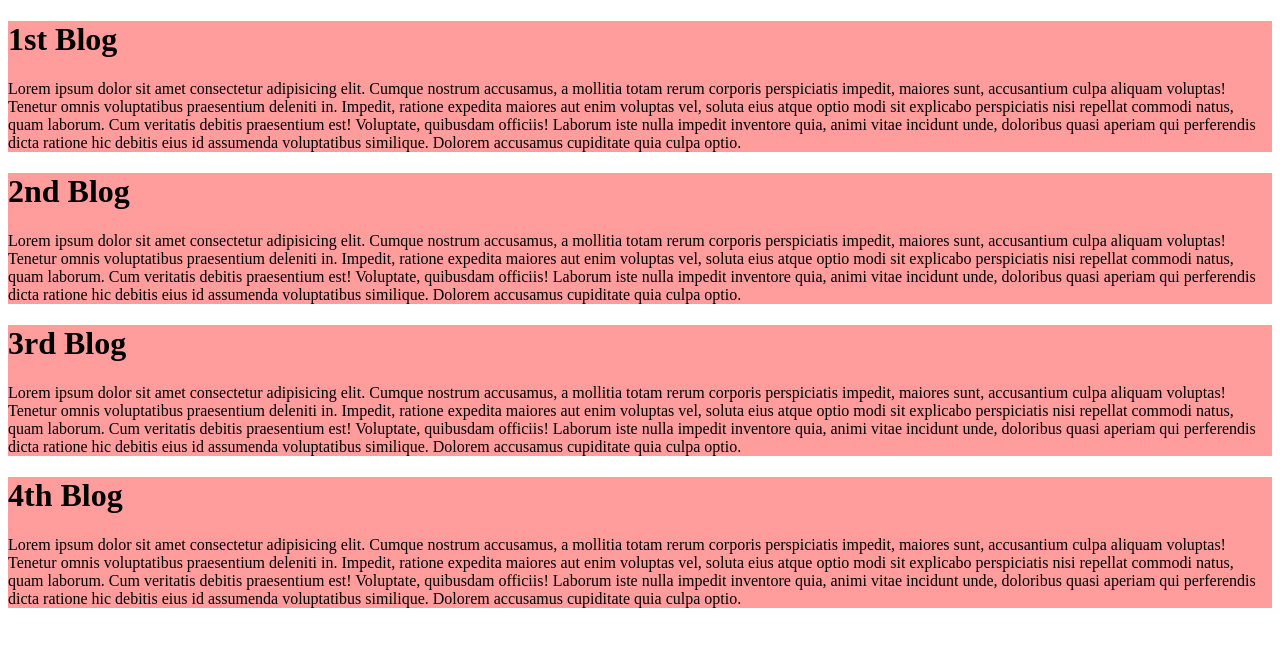
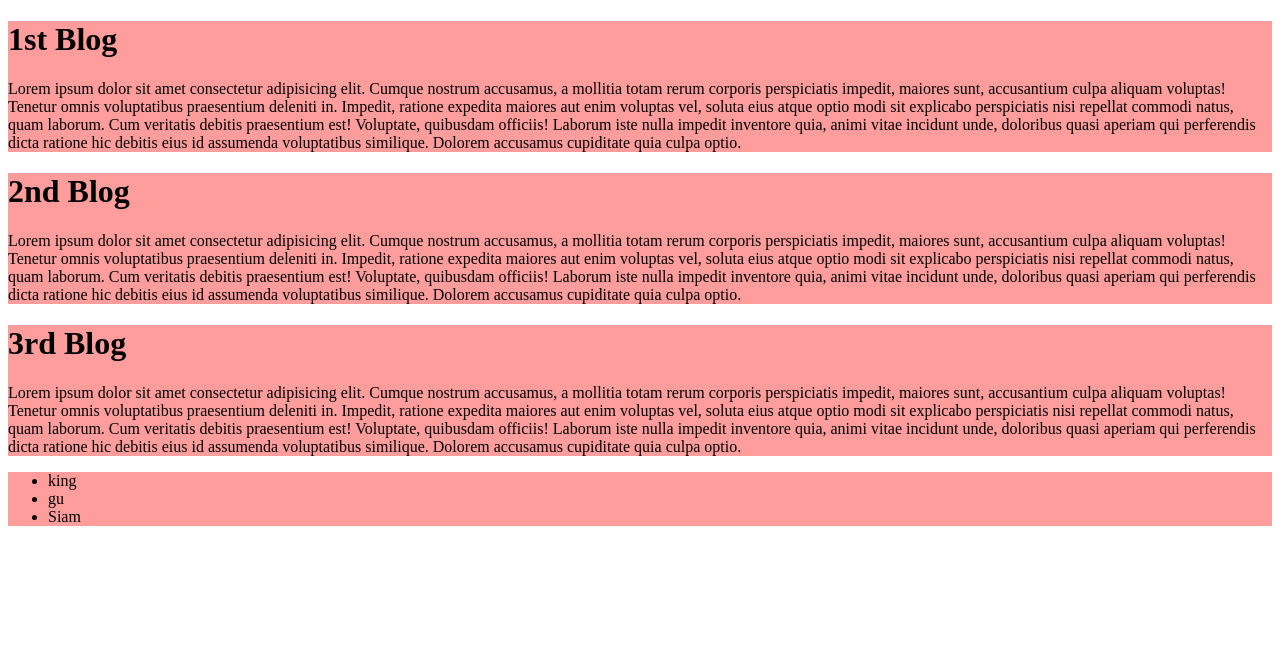
Before and after one commit to CoderTahmid/my-simple-website, a plain HTML site: page index.html in a window 1280 px wide. Drawn offline with Linux system fonts and the light colour scheme.

Commit message:
adding list

```diff
--- a/index.html
+++ b/index.html
@@ -32,12 +32,11 @@
         </p>
     </div>
     <div>
-        <h1>4th Blog</h1>
-        <p>
-            Lorem ipsum dolor sit amet consectetur adipisicing elit. Cumque nostrum accusamus, a mollitia totam rerum corporis perspiciatis impedit, maiores sunt, accusantium culpa aliquam voluptas! Tenetur omnis voluptatibus praesentium deleniti in.
-            Impedit, ratione expedita maiores aut enim voluptas vel, soluta eius atque optio modi sit explicabo perspiciatis nisi repellat commodi natus, quam laborum. Cum veritatis debitis praesentium est! Voluptate, quibusdam officiis!
-            Laborum iste nulla impedit inventore quia, animi vitae incidunt unde, doloribus quasi aperiam qui perferendis dicta ratione hic debitis eius id assumenda voluptatibus similique. Dolorem accusamus cupiditate quia culpa optio.
-        </p>
+        <ul>
+            <li>king</li>
+            <li>gu</li>
+            <li>Siam</li>
+        </ul>
     </div>
 
 
```
